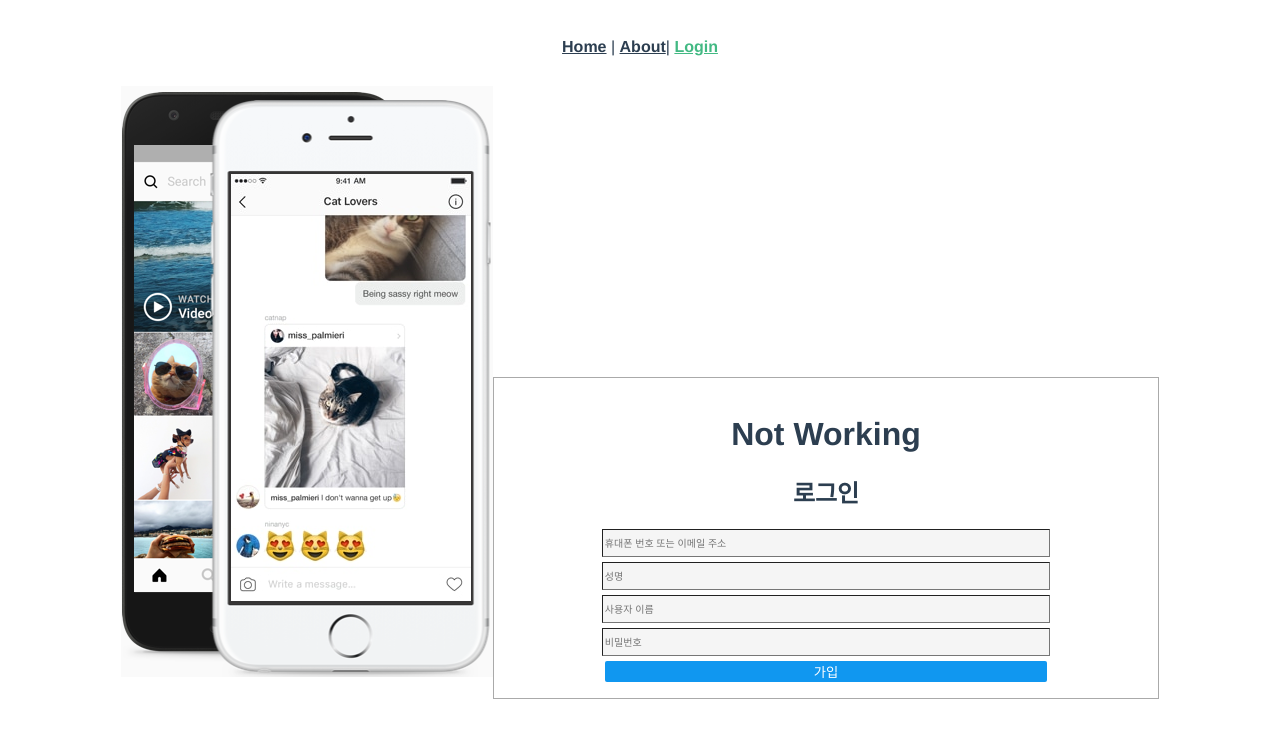
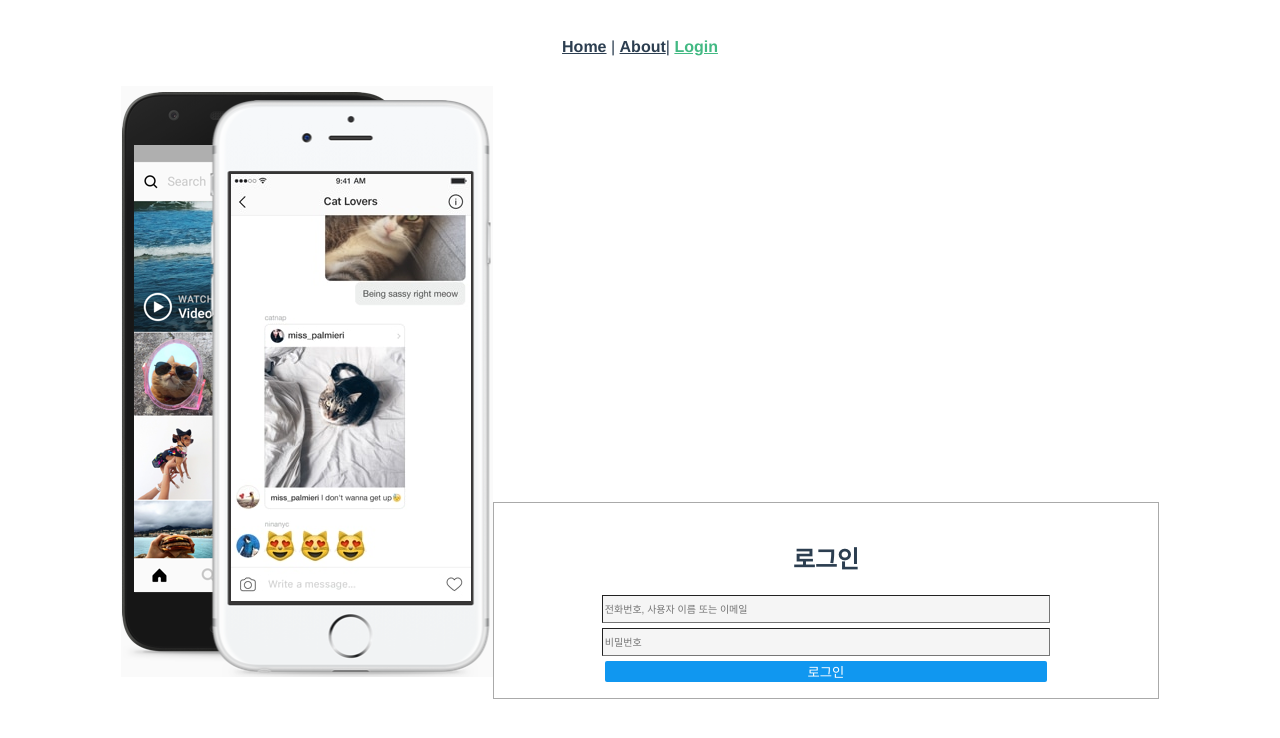
Before and after one commit to ssong10/Instagram, a Vue app in the folder Vue/insta/: page /login in a window 1280 px wide. Shown: the top 738 px of the page. Built offline with nearby package versions, Linux system fonts and the light colour scheme.

Commit message:
Vue login Detail

```diff
--- a/Vue/insta/package.json
+++ b/Vue/insta/package.json
@@ -10,6 +10,7 @@
   "dependencies": {
     "axios": "^0.19.0",
     "core-js": "^3.4.4",
+    "jwt-decode": "^2.2.0",
     "router": "^1.3.3",
     "vue": "^2.6.10",
     "vue-router": "^3.1.3",
--- a/Vue/insta/src/components/LoginForm.vue
+++ b/Vue/insta/src/components/LoginForm.vue
@@ -1,6 +1,6 @@
 <template>
 <div>
-        <strong><h1>Not Working</h1></strong>
+        <strong><h1 class="status"></h1></strong>
         <h2>로그인</h2>
   <form class="login-form" @submit.prevent="login">
       <!--
@@ -8,11 +8,9 @@
           1) 사용자 입력값 출력
           2) /api-token-auth/로 요청 보내서 토큰값 출력
       -->
-      <input class="LoginInput" v-model="credentials.phone" placeholder="휴대폰 번호 또는 이메일 주소" type="text" id="email"><br>
-      <input class="LoginInput" v-model="credentials.username" placeholder="성명" type="text" id="user_id"><br>
-      <input class="LoginInput" v-model="credentials.nickname" placeholder="사용자 이름" type="text" id="nickname"><br>
+      <input class="LoginInput" v-model="credentials.username" placeholder="전화번호, 사용자 이름 또는 이메일" type="text" id="nickname"><br>
       <input class="LoginInput" v-model="credentials.password" placeholder="비밀번호" type="password" name="" id="password"><br>
-      <button class="btn-primary" type="submit">가입</button>
+      <button class="btn-primary" type="submit">로그인</button>
   </form>
   </div>
 
```
Also changed, not shown: 1 other file (tests, documents, lock files or other folders).
